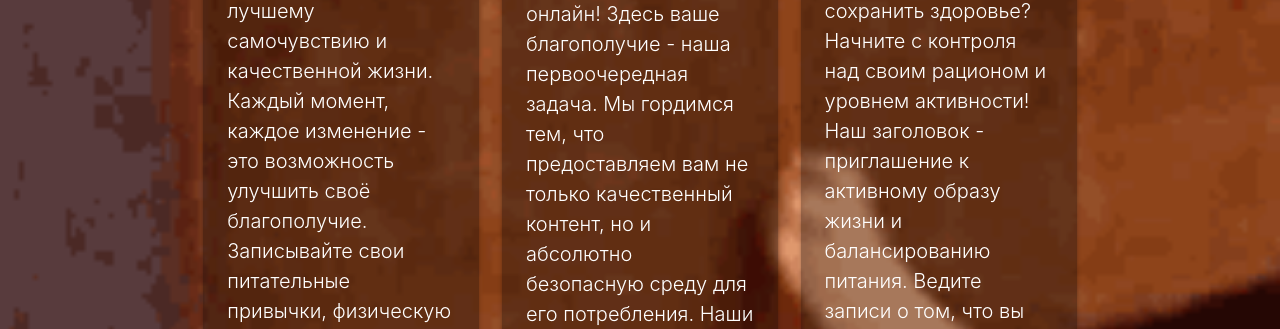
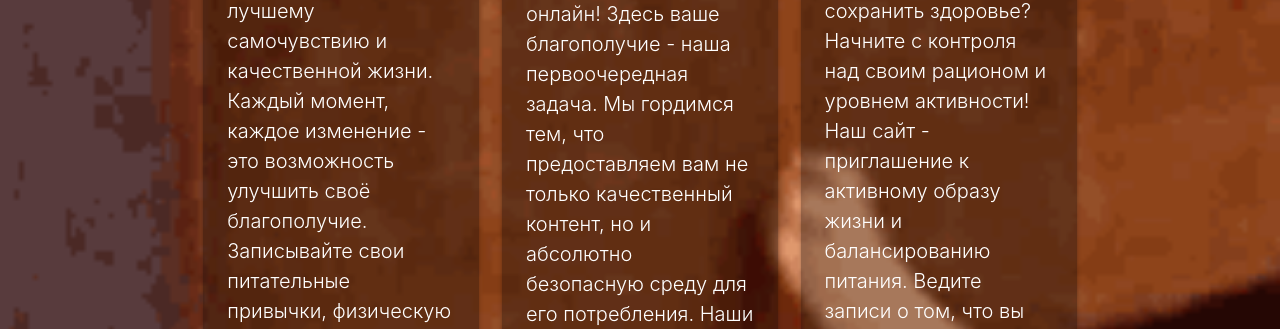
Before and after one commit to k1reedz/web_project, a Flask app: page / in a window 1280 px wide. Shown: the part 708-1037 px from the top of the page. Run offline with Flask 2, Linux system fonts and the light colour scheme; some libraries are stand-ins or nearby versions.

Commit message:
исправлены ошибки в тексте

```diff
--- a/templates/index.html
+++ b/templates/index.html
@@ -69,7 +69,7 @@
                     <div class="card-content">
                         <span class="card-title center light-blue-text"><i class="material-icons large" style="color: #ffb700">fitness_center</i></span>
                         <h5 class="center" style="color: whitesmoke">Следите за своей фигурой</h5>
-                        <p class="light" style="color: white; font-size: 20px">Хотите достичь своих фитнес-целей и сохранить здоровье? Начните с контроля над своим рационом и уровнем активности! Наш заголовок - приглашение к активному образу жизни и балансированию питания. Ведите записи о том, что вы едите, и какие тренировки проводите. Узнайте, сколько калорий вы потребляете и сжигаете, чтобы достигать идеального баланса. Следите за своими успехами, отслеживайте прогресс и мотивируйте себя к новым достижениям. Фитнес и питание - это не просто стиль жизни, это путь к лучшей версии себя! Поймите, контролируйте, достигайте!</p>
+                        <p class="light" style="color: white; font-size: 20px">Хотите достичь своих фитнес-целей и сохранить здоровье? Начните с контроля над своим рационом и уровнем активности! Наш сайт - приглашение к активному образу жизни и балансированию питания. Ведите записи о том, что вы едите, и какие тренировки проводите. Узнайте, сколько калорий вы потребляете и сжигаете, чтобы достигать идеального баланса. Следите за своими успехами, отслеживайте прогресс и мотивируйте себя к новым достижениям. Фитнес и питание - это не просто стиль жизни, это путь к лучшей версии себя! Поймите, контролируйте, достигайте!</p>
                     </div>
                 </div>
             </div>
```
